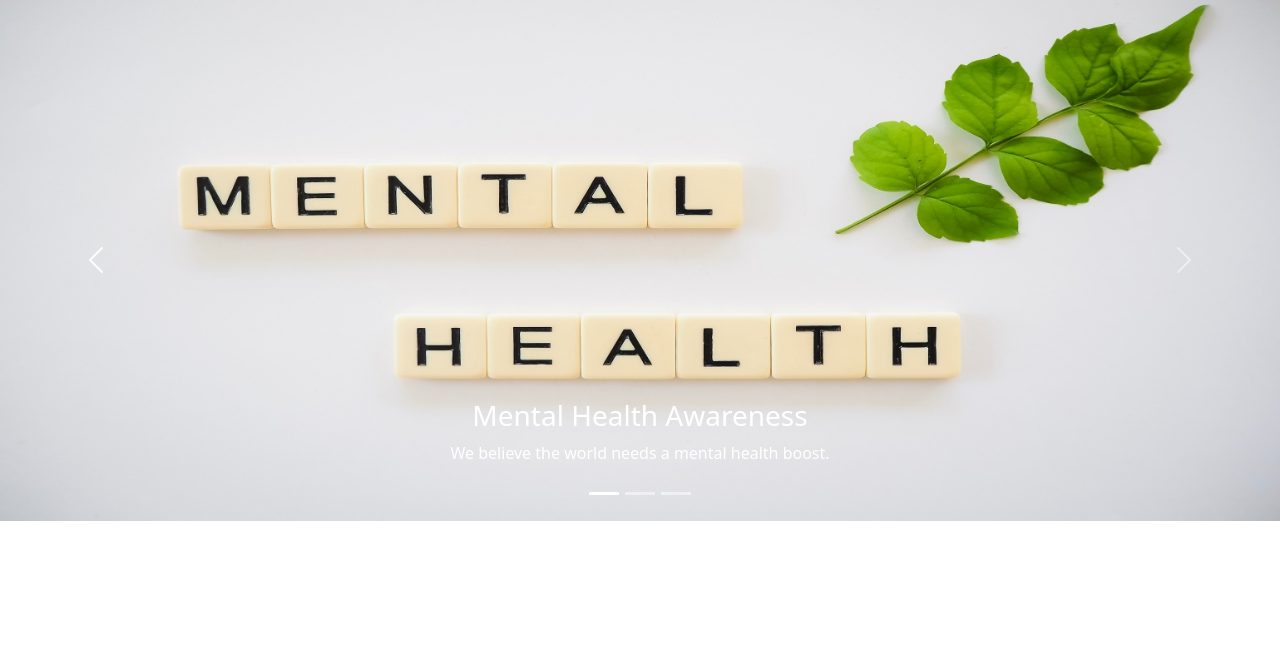
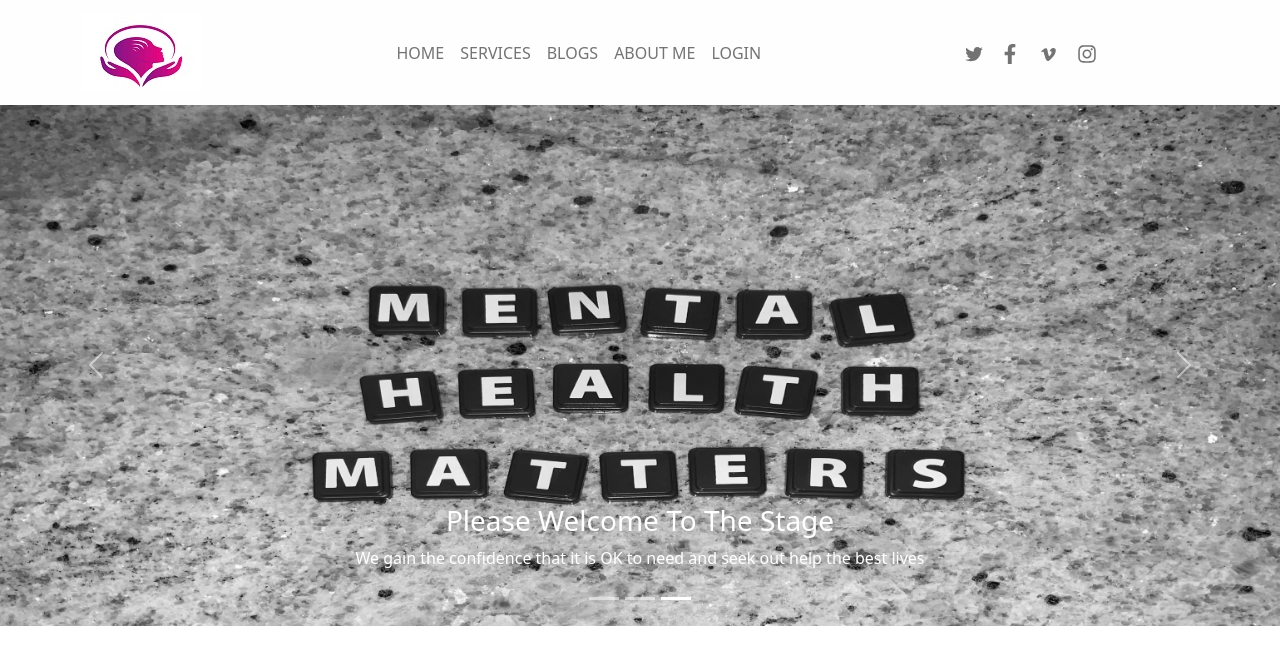
Before and after one commit to ztashneem/Sareen-hopeless-melancholiaa, a React (Create React App) app: page / in a window 1280 px wide. Shown: the top 664 px of the page. Built offline with nearby package versions, Linux system fonts and the light colour scheme.

Commit message:
header added

```diff
--- a/package.json
+++ b/package.json
@@ -11,6 +11,7 @@
     "react": "^18.0.0",
     "react-bootstrap": "^2.2.3",
     "react-dom": "^18.0.0",
+    "react-firebase-hooks": "^5.0.3",
     "react-icons": "^4.3.1",
     "react-router-dom": "^6.3.0",
     "react-scripts": "5.0.0",
--- a/src/App.js
+++ b/src/App.js
@@ -2,9 +2,11 @@ import React from 'react';
 import './App.css';
 import Banner from './Pages/Banner/Banner';
 import 'bootstrap/dist/css/bootstrap.min.css';
+import Header from './Pages/Shared/Header/Header';
 function App() {
   return (
     <div className="App">
+      <Header></Header>
      <Banner></Banner>
     </div>
   );
--- /dev/null
+++ b/src/Pages/Shared/Header/Header.css
@@ -0,0 +1,47 @@
+.header-bg{
+    background-color: #FEFEFE;
+}
+.navlinks {
+    margin: 0 auto;
+}
+
+.navlinks a {
+    text-transform: uppercase;
+    font-weight: 500;
+}
+
+.nav_socials a {
+    font-size: 20px;
+
+}
+
+.links a {
+    color: #d7d2d2a5 !important;
+    text-align: center;
+    margin-right: 10px;
+}
+
+.links a:hover {
+    color: #ffffff !important;
+}
+
+.fosvimeoi {
+    font-size: 25px;
+}
+
+.brand img {
+    object-fit: cover;
+}
+
+.logoutuser {
+    display: flex;
+    justify-content: center;
+
+}
+
+.logo_user img {
+    border-radius: 50%;
+    height: 40px;
+    width: 40px;
+    margin-bottom: 10px;
+}
--- /dev/null
+++ b/src/Pages/Shared/Header/Header.js
@@ -0,0 +1,61 @@
+import React from 'react';
+import { Container, Nav, Navbar } from 'react-bootstrap';
+import logo from '../../../images/logo.jpg';
+import './Header.css';
+
+import { VscTwitter } from 'react-icons/vsc';
+import { FaFacebookF, FaInstagram } from 'react-icons/fa';
+import { TiSocialVimeo } from 'react-icons/ti';
+import { Link } from 'react-router-dom';
+
+
+const Header = () => {
+
+    return (
+        <div className='header-bg'>
+
+            <Navbar collapseOnSelect expand="lg"  variant="light">
+                <Container >
+                    <Navbar.Brand className='mx-auto brand' ><img className='img-fluid imgs' src={logo} alt="" /></Navbar.Brand>
+                    <Navbar.Toggle aria-controls="responsive-navbar-nav" />
+                    <Navbar.Collapse id="responsive-navbar-nav">
+                        <Nav className="me-auto">
+
+                        </Nav>
+                        <Nav className='navlinks'>
+                            <Nav.Link as={Link} to='/home'>Home</Nav.Link>
+                            <Nav.Link as={Link} to='/services'>Services</Nav.Link>
+                            <Nav.Link as={Link} to='/blogs'>
+                                Blogs
+                            </Nav.Link>
+                            <Nav.Link as={Link} to='/about'>
+                                About me
+                            </Nav.Link>
+                            <Nav.Link as={Link} to='/login'>
+                                Login
+                            </Nav.Link>
+
+                        </Nav>
+
+                        <Nav className='d-none d-lg-flex mx-auto nav_socials'>
+                            <Nav.Link>
+                                <VscTwitter></VscTwitter>
+                            </Nav.Link>
+                            <Nav.Link >
+                                <FaFacebookF></FaFacebookF>
+                            </Nav.Link>
+                            <Nav.Link >
+                                <TiSocialVimeo className='fosvimeoi'></TiSocialVimeo>
+                            </Nav.Link>
+                            <Nav.Link >
+                                <FaInstagram></FaInstagram>
+                            </Nav.Link>
+                        </Nav>
+                    </Navbar.Collapse>
+                </Container>
+            </Navbar>
+        </div>
+    );
+};
+
+export default Header;
```
Also changed, not shown: src/firebase.init.js (added), src/images/logo.jpg (added), 1 other file (tests, documents, lock files or other folders).
